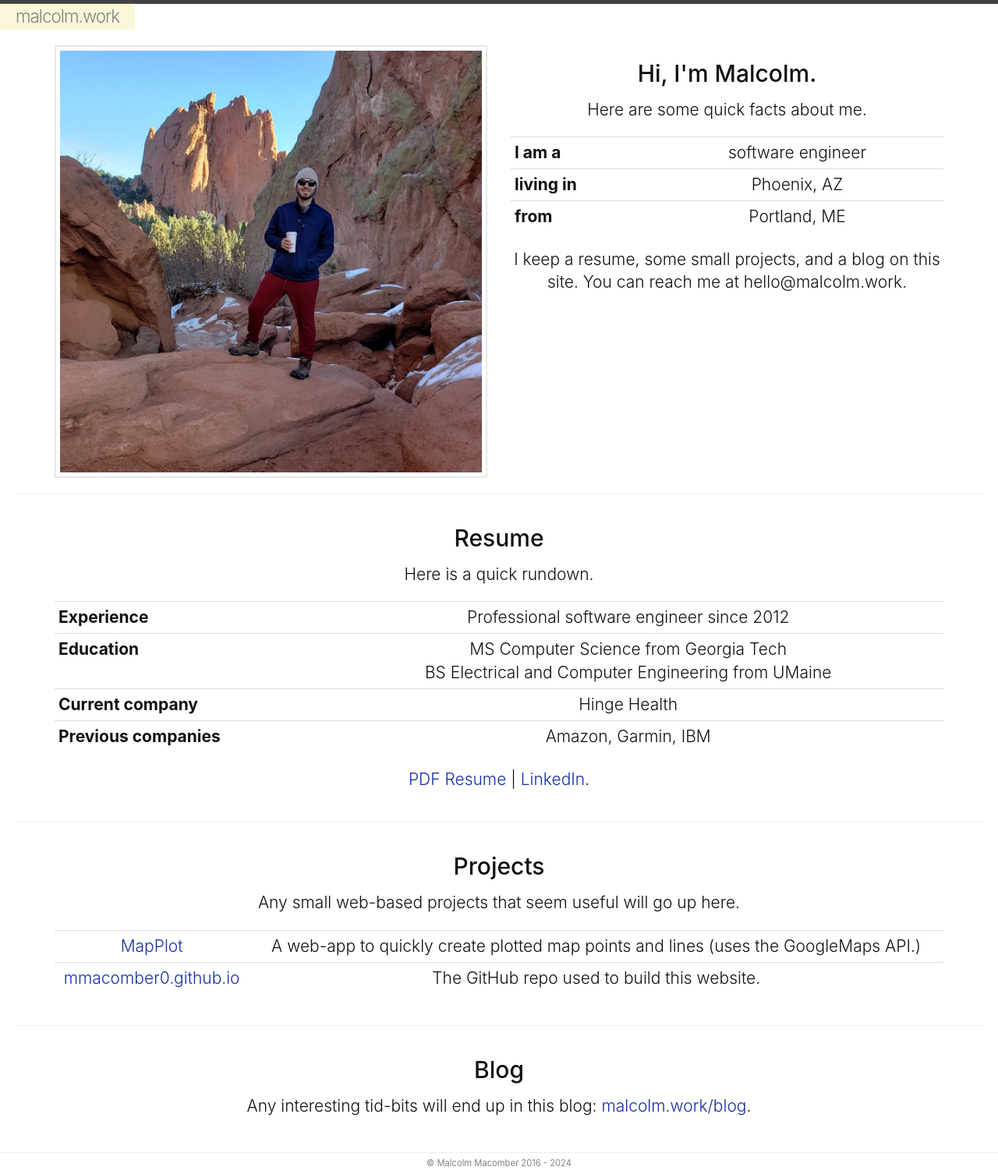
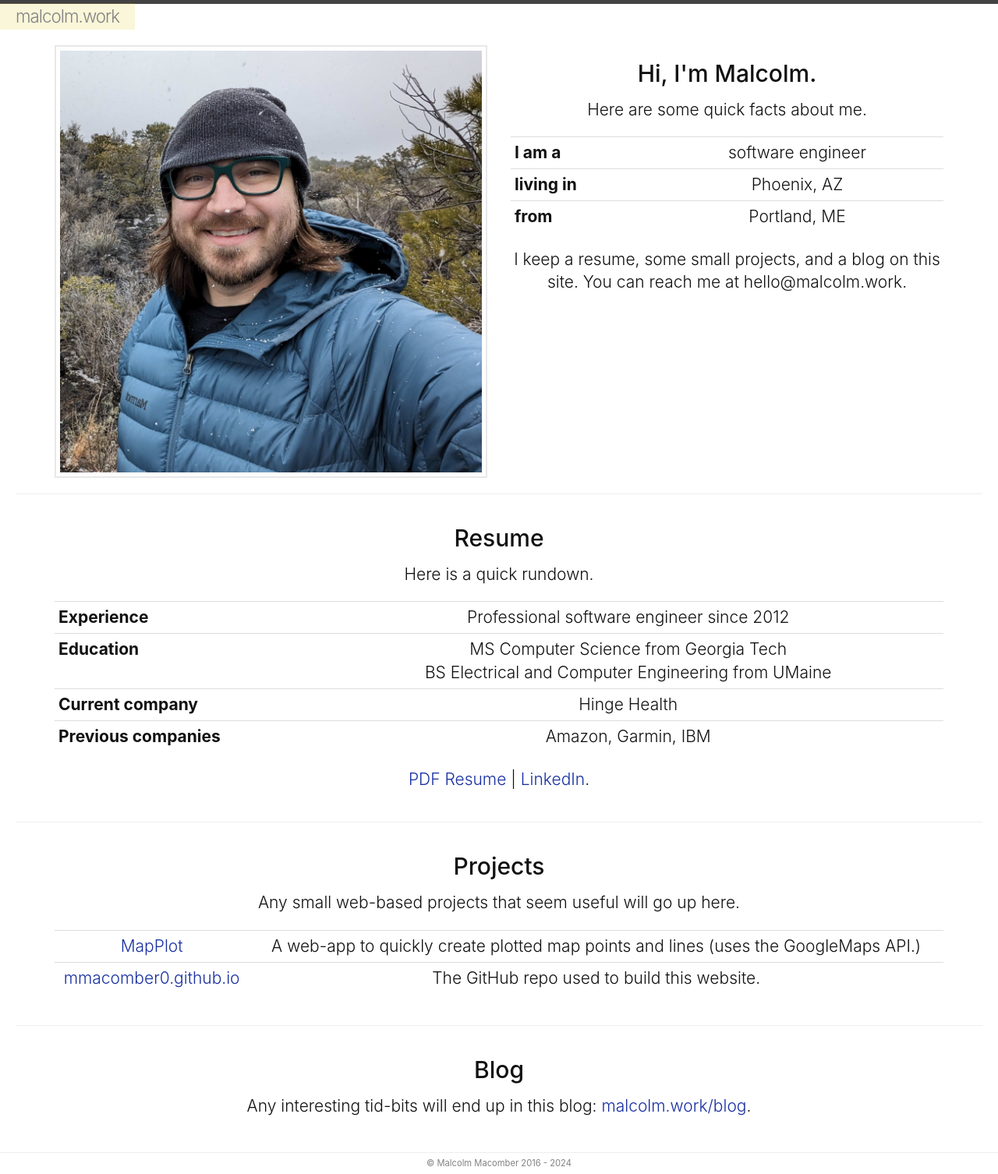
Before and after one commit to mmacomber0/mmacomber0.github.io, a Jekyll site: the page built from pages/index.html, in a window 1280 px wide. Shown: the whole page at 78% size. Built offline with Jekyll 4.4.1, drawn with Linux system fonts in a browser that asks for light colours.

Commit message:
Use NM pic for profile

```diff
--- a/pages/index.html
+++ b/pages/index.html
@@ -7,7 +7,7 @@
   <div class="container">
     <div class="row">
       <div class="col-sm-6" class="pic-container">
-        <img src="resources/images/gardenOfTheGods.jpg" alt="Malcolm Macomber on vacation in Colorado" class="img-responsive" id="profile-pic"/>
+        <img src="resources/images/elMalpais.jpg" alt="Malcolm Macomber on vacation in New Mexico" class="img-responsive" id="profile-pic"/>
       </div>
       <div class="col-sm-6 text-center">
         <h2>Hi, I'm Malcolm.</h2>
```
Also changed, not shown: resources/images/elMalpais.jpg (added).
